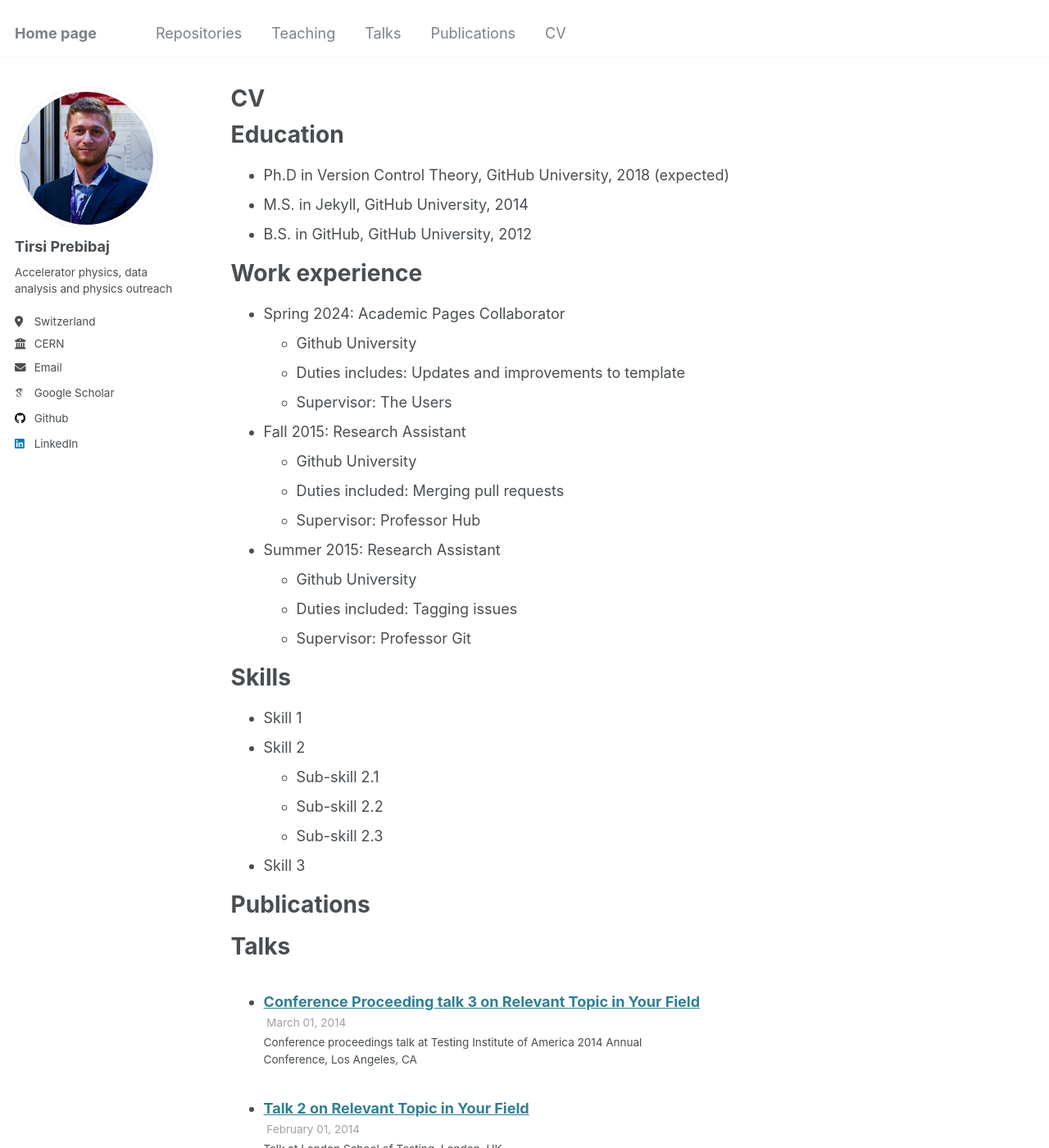
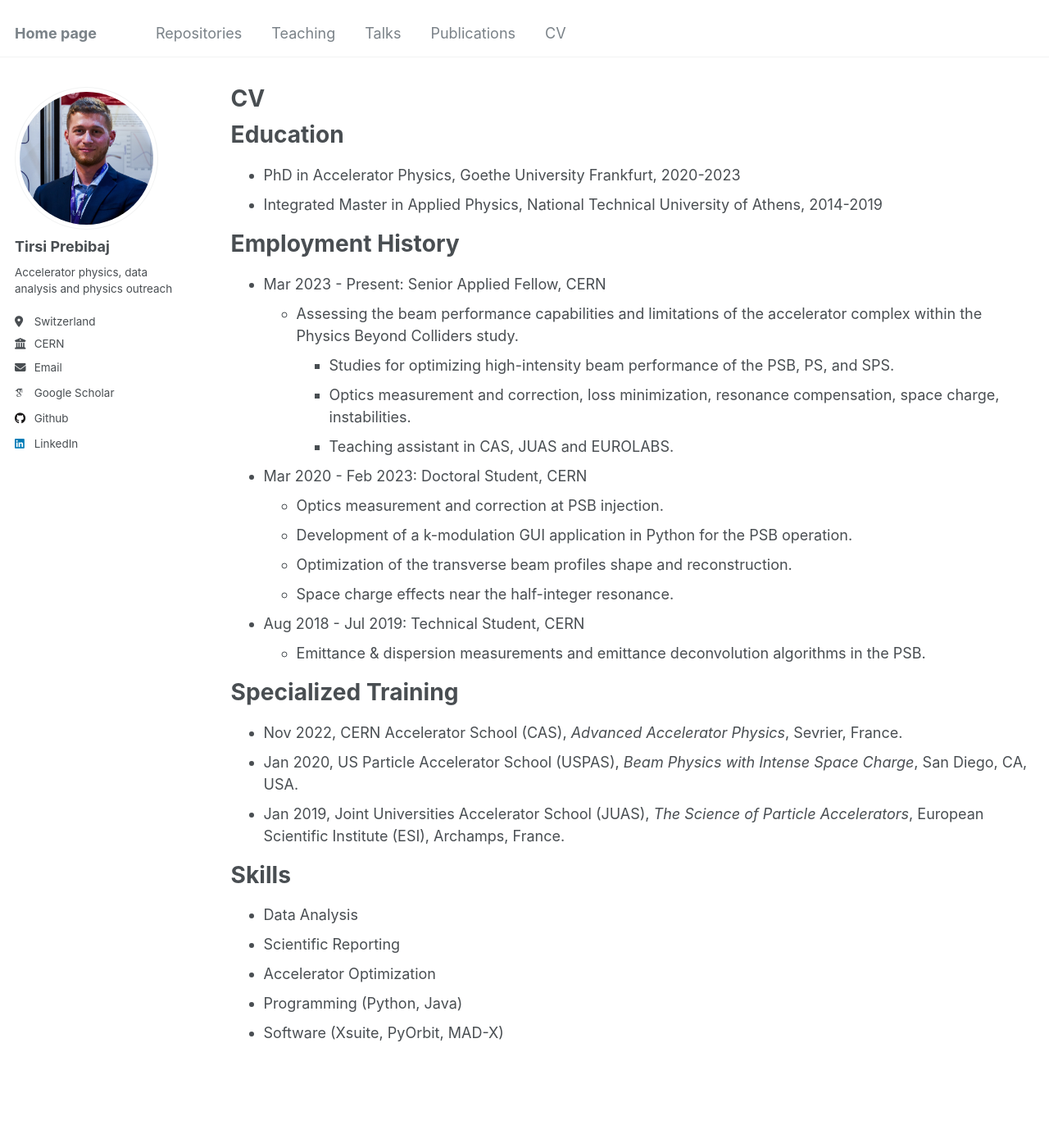
Before and after one commit to tprebiba/tprebiba.github.io, a Jekyll site: the page built from _pages/cv.md, in a window 1280 px wide and 1400 px high. Shown: the whole window at 82% size. Built offline with Jekyll 4.4.1, drawn with Linux system fonts in a browser that asks for light colours; some web fonts are replaced; some of the changed text lies outside the part shown.

Commit message:
updated cv

```diff
--- a/_pages/cv.md
+++ b/_pages/cv.md
@@ -11,54 +11,36 @@ redirect_from:
 
 Education
 ======
-* Ph.D in Version Control Theory, GitHub University, 2018 (expected)
-* M.S. in Jekyll, GitHub University, 2014
-* B.S. in GitHub, GitHub University, 2012
+* PhD in Accelerator Physics, Goethe University Frankfurt, 2020-2023
+* Integrated Master in Applied Physics, National Technical University of Athens, 2014-2019
 
-Work experience
+Employment History
 ======
-* Spring 2024: Academic Pages Collaborator
-  * Github University
-  * Duties includes: Updates and improvements to template
-  * Supervisor: The Users
+* Mar 2023 - Present: Senior Applied Fellow, CERN
+  * Assessing the beam performance capabilities and limitations of the accelerator complex within the Physics Beyond Colliders study.
+    * Studies for optimizing high-intensity beam performance of the PSB, PS, and SPS.
+    * Optics measurement and correction, loss minimization, resonance compensation, space charge, instabilities.
+    * Teaching assistant in CAS, JUAS and EUROLABS.
 
-* Fall 2015: Research Assistant
-  * Github University
-  * Duties included: Merging pull requests
-  * Supervisor: Professor Hub
+* Mar 2020 - Feb 2023: Doctoral Student, CERN
+  * Optics measurement and correction at PSB injection.
+  * Development of a k-modulation GUI application in Python for the PSB operation.
+  * Optimization of the transverse beam profiles shape and reconstruction.
+  * Space charge effects near the half-integer resonance.
 
-* Summer 2015: Research Assistant
-  * Github University
-  * Duties included: Tagging issues
-  * Supervisor: Professor Git
+* Aug 2018 - Jul 2019: Technical Student, CERN
+  * Emittance & dispersion measurements and emittance deconvolution algorithms in the PSB.
+
+Specialized Training
+======
+* Nov 2022, CERN Accelerator School (CAS), *Advanced Accelerator Physics*, Sevrier, France.
+* Jan 2020, US Particle Accelerator School (USPAS), *Beam Physics with Intense Space Charge*, San Diego, CA, USA.
+* Jan 2019, Joint Universities Accelerator School (JUAS), *The Science of Particle Accelerators*, European Scientific Institute (ESI), Archamps, France.
 
 Skills
 ======
-* Skill 1
-* Skill 2
-  * Sub-skill 2.1
-  * Sub-skill 2.2
-  * Sub-skill 2.3
-* Skill 3
-
-Publications
-======
-  <ul>{% for post in site.publications reversed %}
-    {% include archive-single-cv.html %}
-  {% endfor %}</ul>
-
-Talks
-======
-  <ul>{% for post in site.talks reversed %}
-    {% include archive-single-talk-cv.html  %}
-  {% endfor %}</ul>
-
-Teaching
-======
-  <ul>{% for post in site.teaching reversed %}
-    {% include archive-single-cv.html %}
-  {% endfor %}</ul>
-
-Service and leadership
-======
-* Currently signed in to 43 different slack teams
+* Data Analysis
+* Scientific Reporting
+* Accelerator Optimization
+* Programming (Python, Java)
+* Software (Xsuite, PyOrbit, MAD-X)
```
